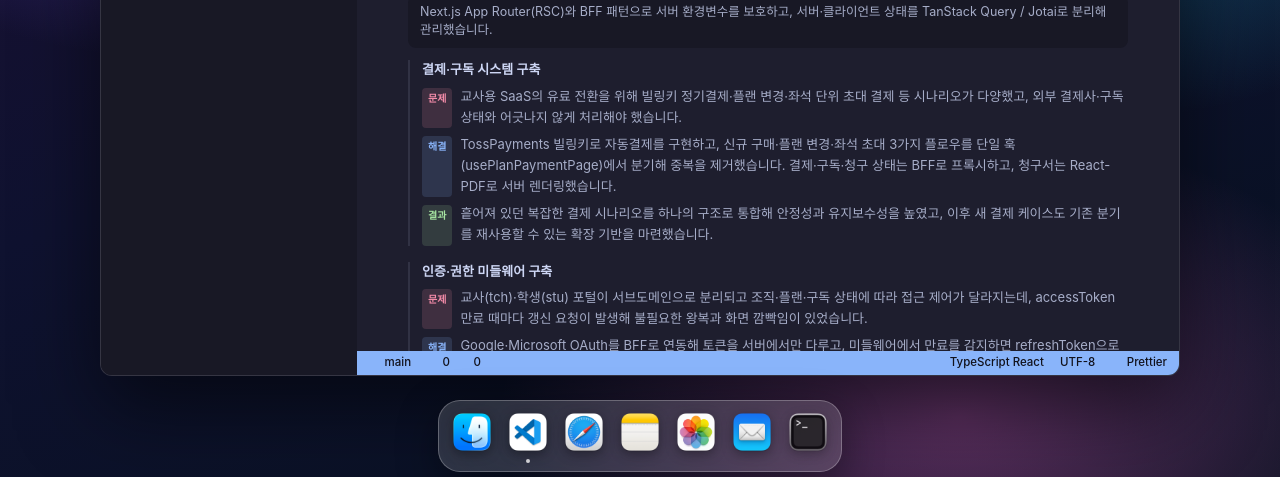
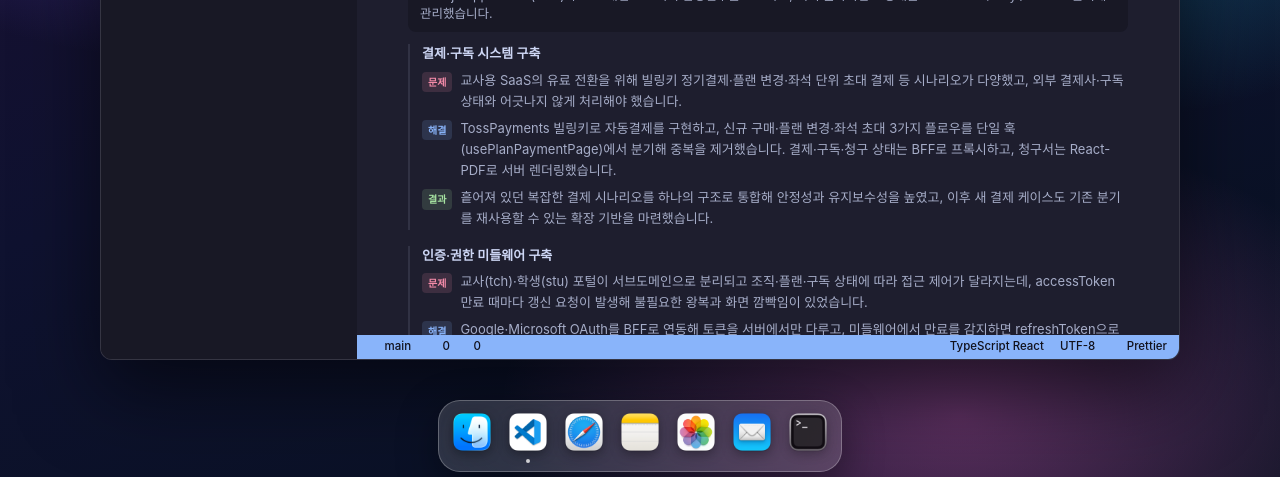
Before and after one commit to 2huiju/portfolio, a Next.js app: page / in a window 1280 px wide. Both pictures are taken after a click on the button "projects.json". Shown: the part 320-797 px from the top of the page. Built offline with nearby package versions, Linux system fonts and the light colour scheme; some icons are missing.

Commit message:
VS Code 창 위치 상향 + projects 뱃지/회고 정렬 다듬기
- 창을 top-10으로 올려 독과 간격 확보
- 문제/해결/결과 뱃지 items-start로 높이 정상화
- 회고 타이틀을 줄바꿈(블록)

Co-Authored-By: Claude Opus 4.8 (1M context) <noreply@anthropic.com>

```diff
--- a/components/desktop/Window.tsx
+++ b/components/desktop/Window.tsx
@@ -61,7 +61,7 @@ export function Window({ title, z, onFocus, onClose, onMinimize, children }: Win
         maxWidth: "96vw",
         maxHeight: "calc(100vh - 9.5rem)",
       }}
-      className="absolute inset-x-0 top-14 mx-auto flex flex-col overflow-hidden rounded-xl border border-white/10 bg-ctp-base shadow-[0_30px_80px_rgba(0,0,0,0.55)]"
+      className="absolute inset-x-0 top-10 mx-auto flex flex-col overflow-hidden rounded-xl border border-white/10 bg-ctp-base shadow-[0_30px_80px_rgba(0,0,0,0.55)]"
     >
       {/* 타이틀바 (드래그 핸들) */}
       <div
--- a/components/vscode/files/ProjectsFile.tsx
+++ b/components/vscode/files/ProjectsFile.tsx
@@ -9,7 +9,7 @@ function Pill({ children }: { children: React.ReactNode }) {
 
 function Row({ label, color, children }: { label: string; color: string; children: React.ReactNode }) {
   return (
-    <div className="flex gap-2 text-[13px] leading-relaxed">
+    <div className="flex items-start gap-2 text-[13px] leading-relaxed">
       <span className={`mt-0.5 shrink-0 rounded px-1.5 py-0.5 text-[10px] font-bold ${color}`}>{label}</span>
       <span className="text-ctp-subtext">{children}</span>
     </div>
@@ -72,7 +72,7 @@ export function ProjectsFile() {
           {/* 회고 */}
           {p.retrospective && (
             <div className="rounded-lg border border-ctp-surface bg-ctp-mantle/50 px-3 py-2.5 text-[12.5px] leading-relaxed text-ctp-subtext">
-              <span className="mr-1 font-semibold text-ctp-text">회고</span>
+              <div className="mb-1 font-semibold text-ctp-text">회고</div>
               {p.retrospective}
             </div>
           )}
```
